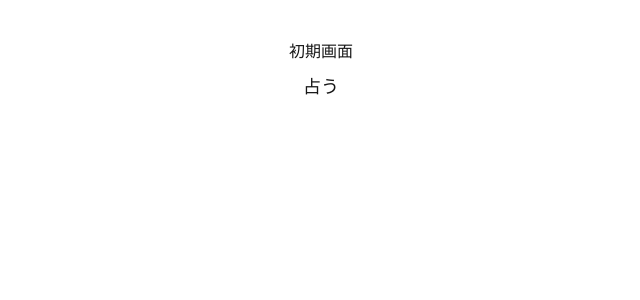
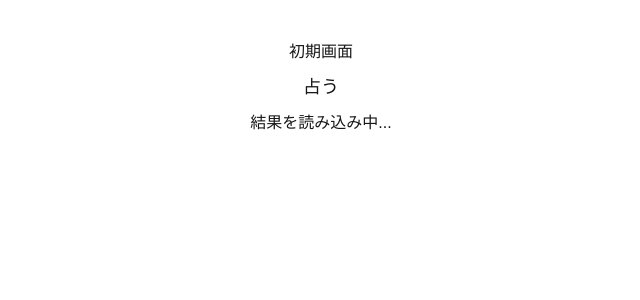
Before and after one commit to KofuriJunya/Aomikuji, a Next.js app in the folder my-app/: page / in a window 1280 px wide. Shown: the top 300 px of the page, without its empty margins (319-959 px from the left). Built offline with nearby package versions, Linux system fonts and the light colour scheme.

Commit message:
GASの結果を埋め込み4_画像読み込み5

```diff
--- a/my-app/app/page.tsx
+++ b/my-app/app/page.tsx
@@ -57,33 +57,22 @@ export default function App() {
         </>
       )}
 
-      {page === "result" && result && (
+      {page === "result" && result ? (
         <>
           <h1>抽選結果</h1>
+
           <pre style={{ textAlign: "left", display: "inline-block" }}>
-            { JSON.stringify(result, null, 2) }
+            {JSON.stringify(result, null, 2)}
           </pre>
-          <p>{result.member}の動画を見るとハッピーかも！？</p>
-          <p>埋め込みURL: {result.movie}</p>
-          <p>画像: {result.photo}</p>
-          {/* <img
-            src={`/photos/${result.photo}`}
-            alt={result.member}
-            style={{ width: "200px", borderRadius: "8px", marginTop: "20px" }}
-          /> */}
-          {/* <div style={{ marginTop: "20px" }}>
-            <iframe
-              width="360"
-              height="215"
-              src={toEmbedUrl(result.movie)}
-              title="YouTube video player"
-              frameBorder="0"
-              allow="accelerometer; autoplay; clipboard-write; encrypted-media; gyroscope; picture-in-picture"
-              allowFullScreen
-            ></iframe>
-          </div> */}
+
+          <p>{result?.member} の動画を見るとハッピーかも！？</p>
+          <p>埋め込みURL: {result?.movie}</p>
+          <p>画像: {result?.photo}</p>
         </>
+      ) : (
+        <p>結果を読み込み中...</p>
       )}
+
     </div>
   );
 }
```
